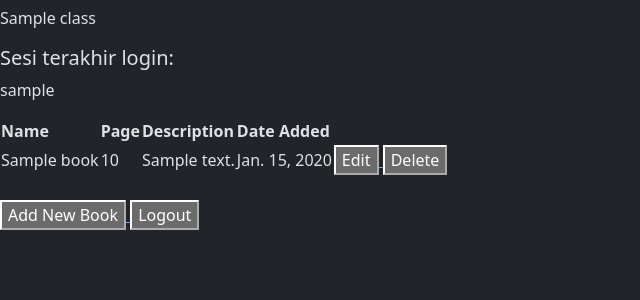
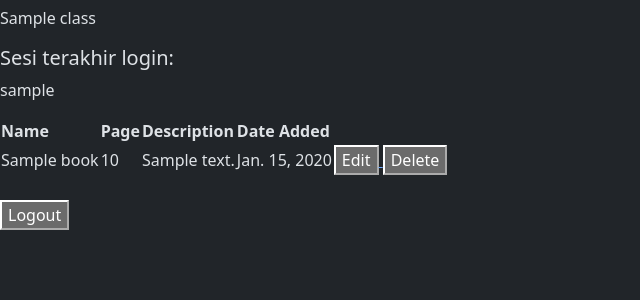
Before and after one commit to Midebar/PBP-2324, a Django app: template main/templates/main.html in a window 1280 px wide. Shown: the part 210-510 px from the top of the page, without its empty margins (0-640 px from the left). Run offline with Django 3.2, Linux system fonts and the light colour scheme; tables that the repository leaves empty hold one stand-in row (values such as "Sample post"); the template is opened without the code that fills it: values that come from a table or form of the project are taken from there, most other values are stand-ins (such as "Sample title", 1, 10 or a date in 2020).

Commit message:
Added auth for create, edit, delete book

```diff
--- a/main/templates/main.html
+++ b/main/templates/main.html
@@ -42,11 +42,7 @@
   {% endfor %}
 </table>
 
-<br />
-
-<a href="{% url 'main:create_book' %}">
-  <button>Add New Book</button>
-</a>
+<br/>
 
 <a href="{% url 'main:logout' %}">
   <button>Logout</button>
--- a/main/views.py
+++ b/main/views.py
@@ -25,6 +25,7 @@ def show_main(request):
 
     return render(request, "main.html", context)
 
+@login_required(login_url='/login')
 def create_book(request):
     form = BookForm(request.POST or None)
 
@@ -37,6 +38,7 @@ def create_book(request):
     context = {'form': form}
     return render(request, "create_book.html", context)
 
+@login_required(login_url='/login')
 def edit_book(request, id):
     # Get book berdasarkan ID
     book = Book.objects.get(pk = id)
@@ -52,6 +54,7 @@ def edit_book(request, id):
     context = {'form': form}
     return render(request, "edit_book.html", context)
 
+@login_required(login_url='/login')
 def delete_book(request, id):
     # Get data berdasarkan ID
     book = Book.objects.get(pk = id)
```
